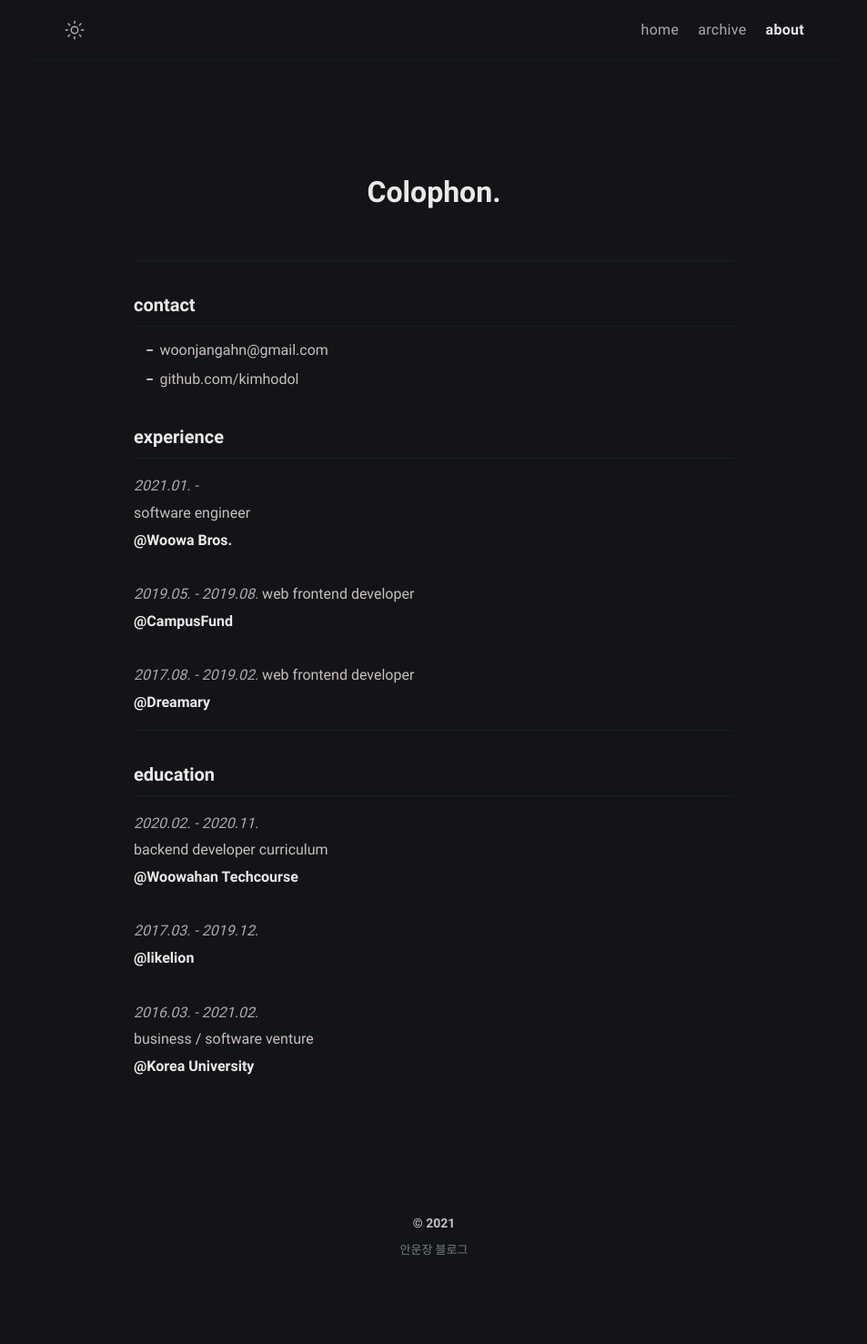
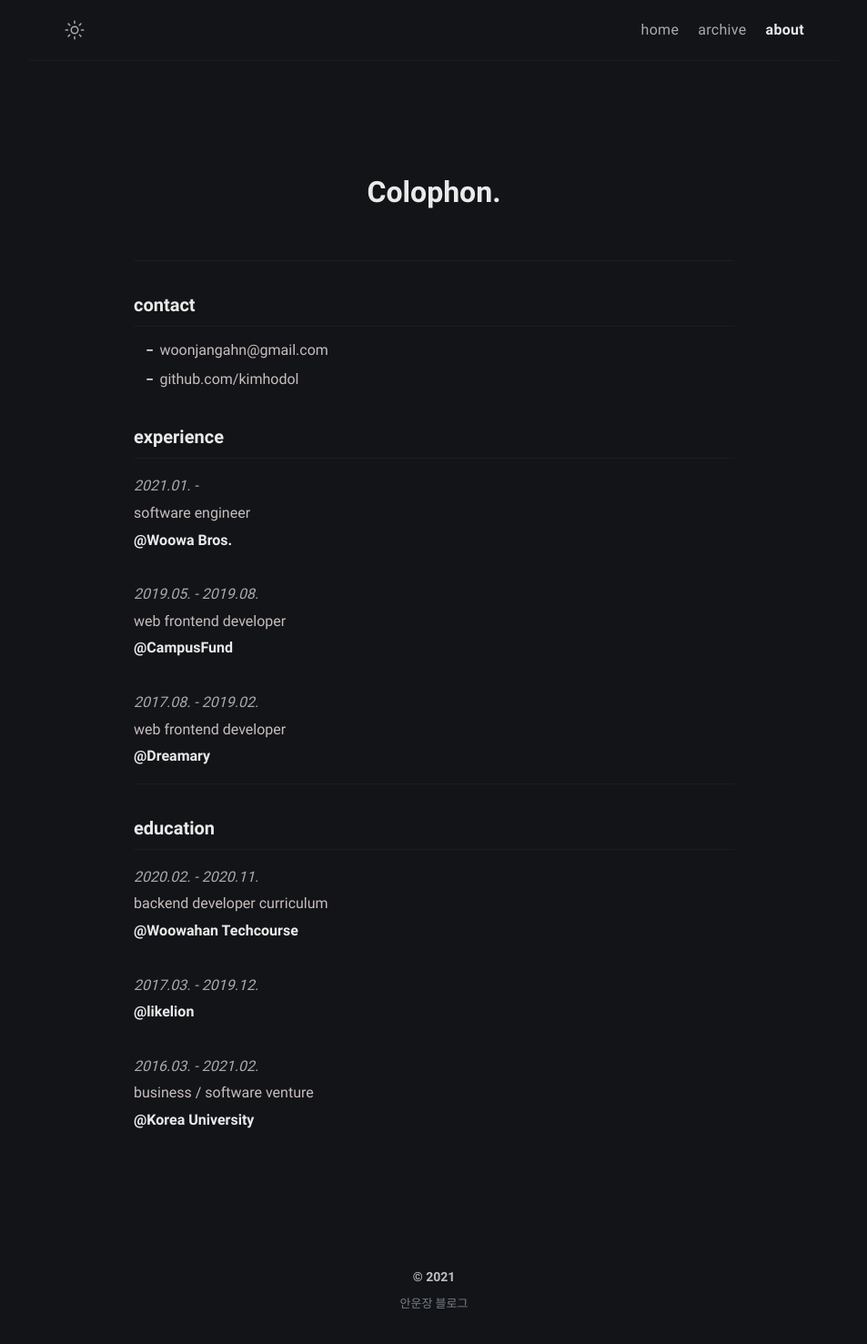
Before and after one commit to kimhodol/hodol-aa96c, a Jekyll site: the page built from about.md, in a window 1280 px wide. Shown: the whole page at 91% size, without its empty margins (163-1116 px from the left). Built offline with Jekyll 4.4.1, drawn with Linux system fonts in a browser that asks for light colours; before the commit the page ends 1418 px from its top, so only the background shows below that.

Commit message:
about.md: changed

```diff
--- a/about.md
+++ b/about.md
@@ -17,11 +17,11 @@ comments: false
 software engineer<br/>
 [**@Woowa Bros.**](https://woowahan.com/)<br/>
 
-<span style="color: #aaa">_2019.05. - 2019.08._</span>
+<span style="color: #aaa">_2019.05. - 2019.08._</span><br/>
 web frontend developer<br/>
 [**@CampusFund**](https://campusfund.net/)<br/>
 
-<span style="color: #aaa">_2017.08. - 2019.02._</span>
+<span style="color: #aaa">_2017.08. - 2019.02._</span><br/>
 web frontend developer<br/>
 [**@Dreamary**](https://www.dreamary.net/)<br/>
 
```
